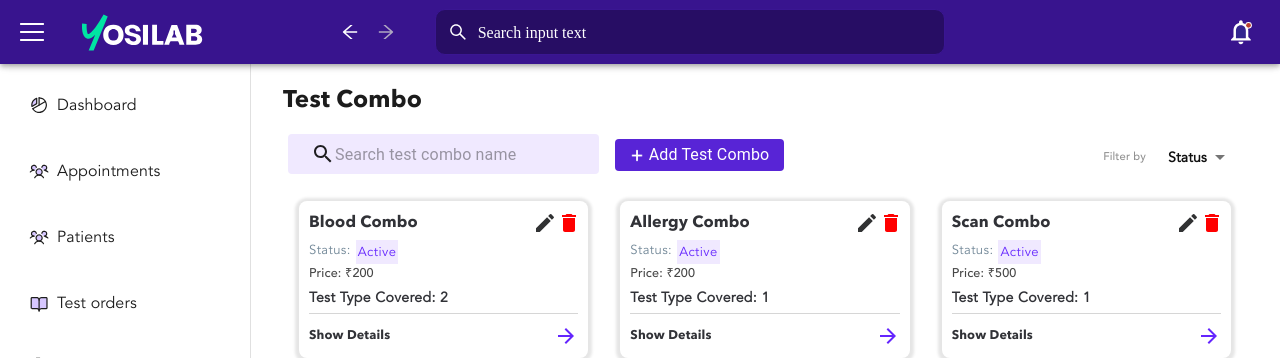
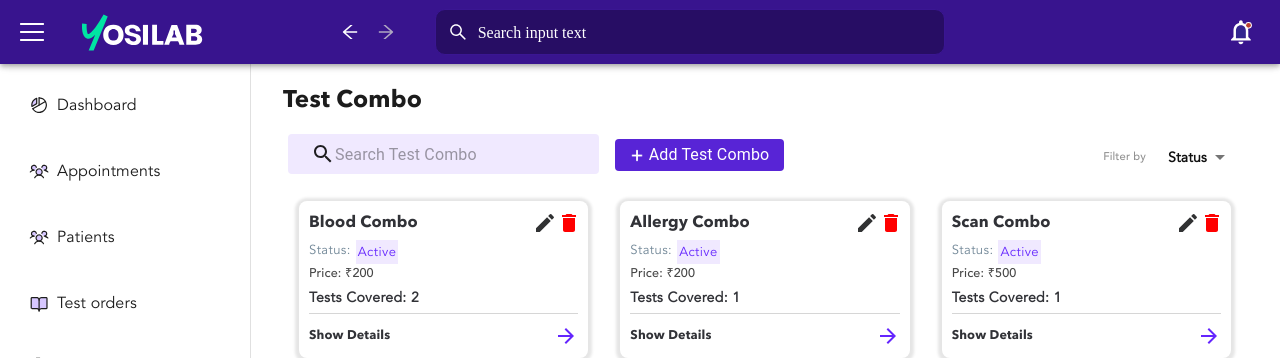
Before and after one commit to balasabi/yosi, a Next.js app: page /configure/test-combo in a window 1280 px wide. Shown: the top 358 px of the page. Built offline with nearby package versions, Linux system fonts and the light colour scheme.

Commit message:
code Added

```diff
--- a/src/screens/Configure/TestCombo.js
+++ b/src/screens/Configure/TestCombo.js
@@ -170,7 +170,7 @@ function TestCombo(props) {
                     <Grid container spacing={2}>
                         <Grid item xs={4} sm={4} md={4} lg={4} xl={4}>
                             <CustomSearchInput
-                                placeholder='Search test combo name'
+                                placeholder='Search Test Combo'
                                 onChange={(name) => alert("WIP")}
                             />
                         </Grid>
@@ -240,7 +240,7 @@ function TestCombo(props) {
                                                         <Typography style={{
                                                             letterSpacing: "0.4px", fontWeight: 700, fontSize: "14px", lineHeight: "20px", marginTop: "5px", fontFamily: "Avenir-Book"
                                                         }} color={"#313237"}>
-                                                            Test Type Covered: {item.testComboTestTypes.length > 0 && item.testComboTestTypes.length} </Typography>
+                                                            Tests Covered: {item.testComboTestTypes.length > 0 && item.testComboTestTypes.length} </Typography>
                                                         <Typography ></Typography>
                                                     </Grid>
                                                     <Grid item xs={12} style={{ borderBottom: "0.5px solid rgba(0, 0, 0, 0.16)" }} />
```
